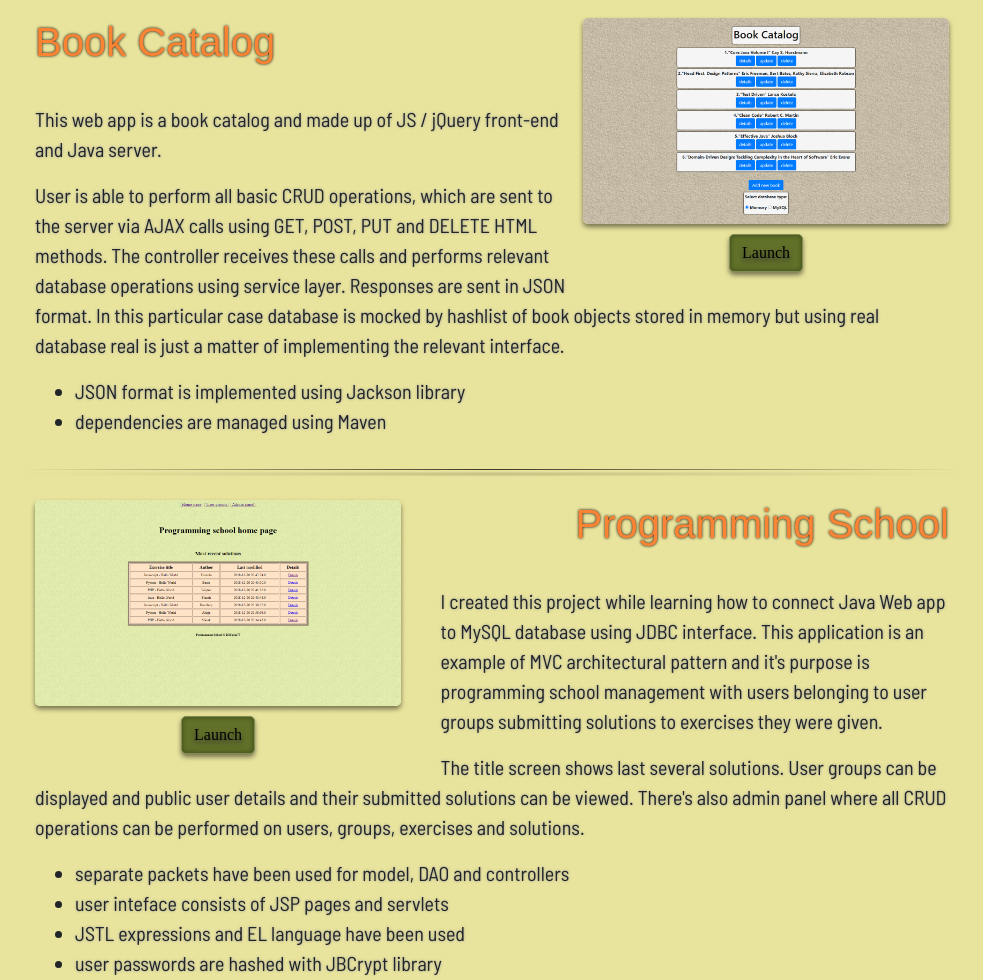
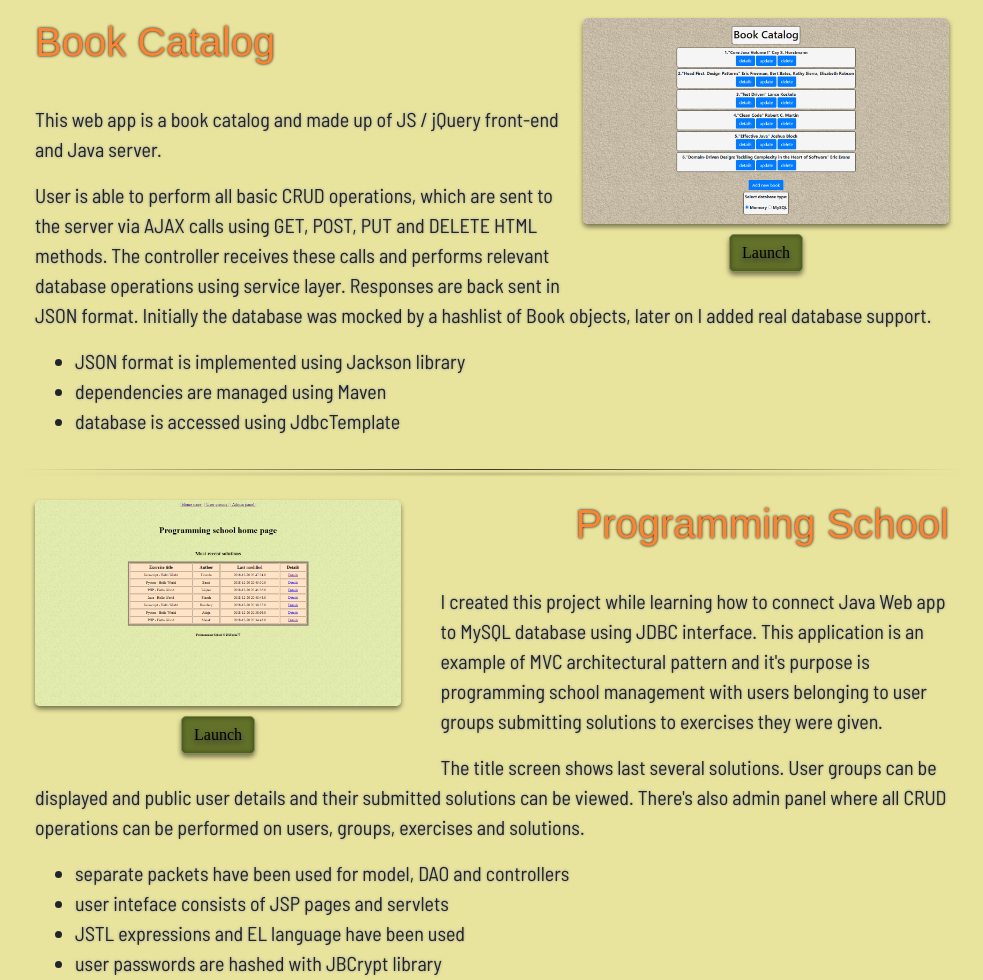
Before and after one commit to panpawelw/website, a website built with webpack: page index.html in a window 1280 px wide. Shown: the part 3368-4348 px from the top of the page, without its empty margins (246-1229 px from the left). Built offline with nearby package versions, Linux system fonts and the light colour scheme; a web font is replaced by a local one.

Commit message:
Update Book Catalog section

```diff
--- a/index.html
+++ b/index.html
@@ -606,13 +606,13 @@
                 <p>User is able to perform all basic CRUD operations, which are sent to the server
                     via AJAX calls using GET, POST, PUT and DELETE HTML methods. The controller
                     receives these calls and performs relevant database operations using service
-                    layer. Responses are sent in JSON format. In this particular case database is
-                    mocked by hashlist of book objects stored in memory but using real database
-                    real is just a matter of implementing the relevant interface.
+                    layer. Responses are back sent in JSON format. Initially the database was
+                    mocked by a hashlist of Book objects, later on I added real database support.
                 </p>
                 <ul>
                     <li>JSON format is implemented using Jackson library</li>
                     <li>dependencies are managed using Maven</li>
+                    <li>database is accessed using JdbcTemplate</li>
                 </ul>
             </div>
             <hr>
```
Also changed, not shown: index_pl.html (+3 -3 lines).
